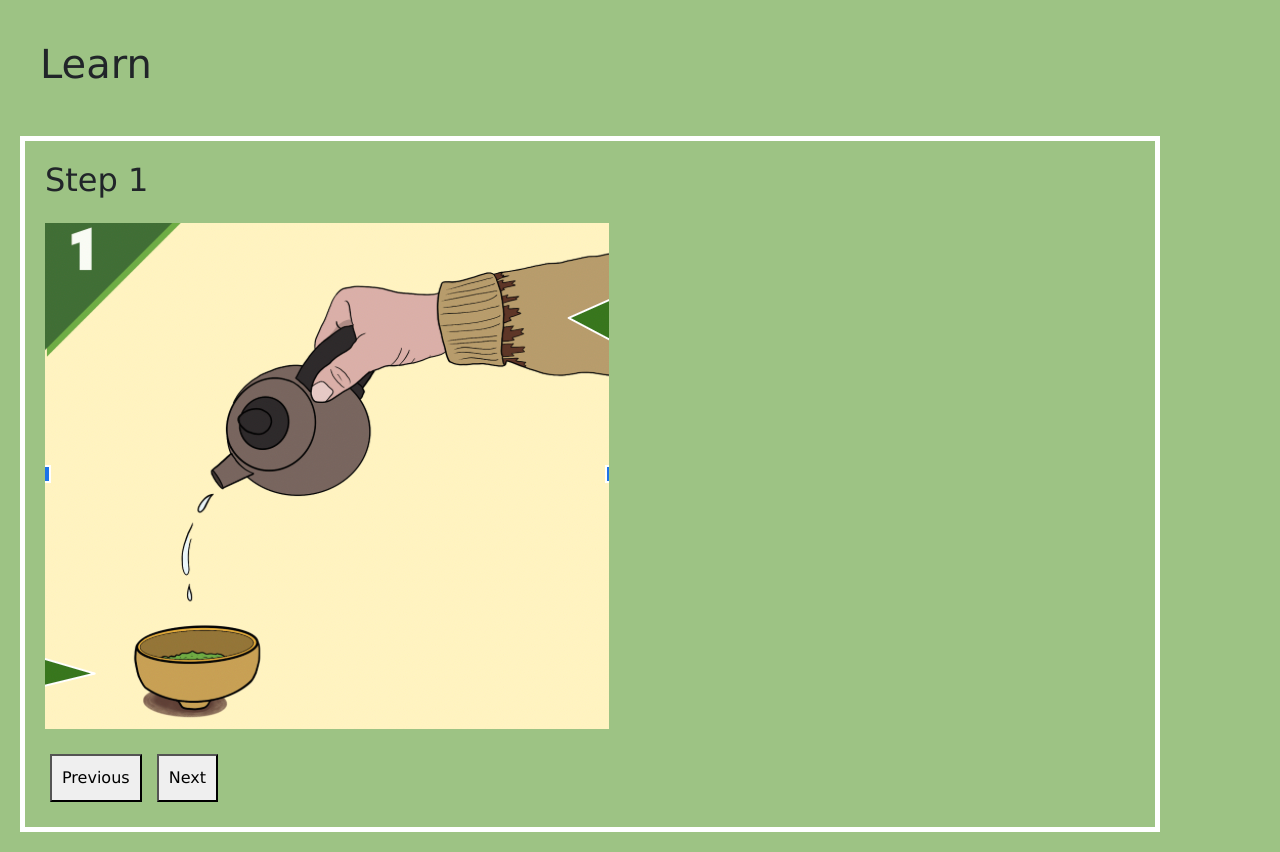
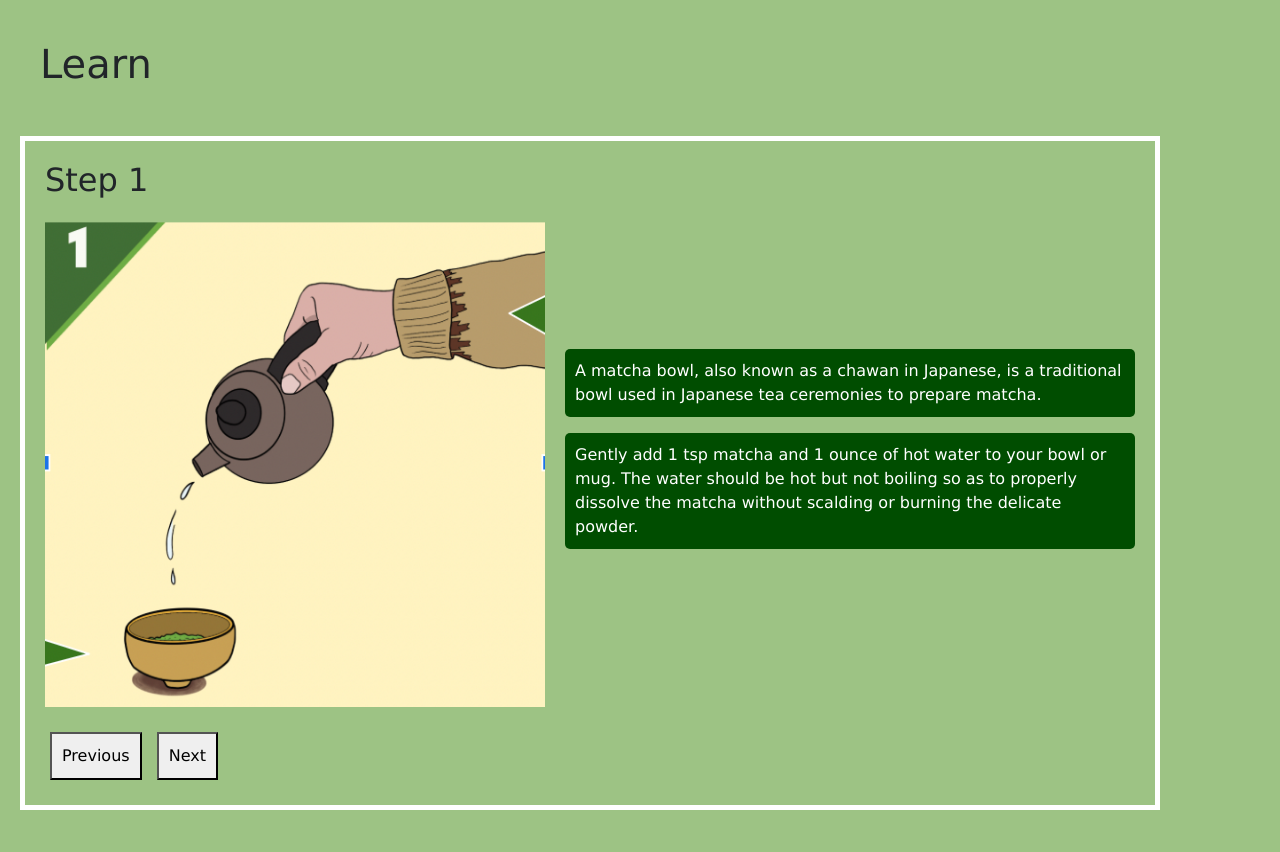
Before and after one commit to UI-Design-2024/matcha-latte, a Flask app: page /learn in a window 1280 px wide. Shown: the part 56-908 px from the top of the page. After the commit the page ends 866 px from the top, so only its background shows below. Run offline with Flask 3, Linux system fonts and the light colour scheme; some libraries are stand-ins or nearby versions.

Commit message:
Implement learning page

```diff
--- a/static/main.css
+++ b/static/main.css
@@ -23,3 +23,20 @@ button {
 	padding: 10px;
 	margin: 5px;
 }
+.learn_img {
+    display: flex;
+    align-items: center;
+}
+.learn_img img {
+    width: 500px;
+    height: 500px;
+}
+.step_info {
+    margin-left: 20px;
+}
+.learn_text{
+	background-color: #004d00; /* This is a dark green color, you can adjust it as needed */
+    color: white;
+    padding: 10px;
+    border-radius: 5px; /* Optional: for rounded corners */
+}
--- a/templates/learn.html
+++ b/templates/learn.html
@@ -13,33 +13,64 @@
 	<div class="container">
 		<div id="step1" class="step active">
 			<h2>Step 1</h2>
-			<div class = "learn_img">
-				<img src="../images/step1.jpeg">
+			<div class="learn_img">
+				<img src="{{ url_for('static', filename='step1.png') }}" alt="Step 1">
+				<div class="step_info">
+					<p class = "learn_text">
+						A matcha bowl, also known as a chawan in Japanese, is a traditional bowl used in Japanese tea ceremonies to prepare matcha.
+					</p>
+					<p class = "learn_text">
+						Gently add 1 tsp matcha and 1 ounce of hot water to your bowl or mug. The water should be hot but not boiling so as to properly dissolve the matcha without scalding or burning the delicate powder.
+					</p>
+				</div>
 			</div>
 		</div>
 		<div id="step2" class="step">
 			<h2>Step 2</h2>
-			<p>
-				Content for page 2
-			</p>
+			<div class = "learn_img">
+				<img src="{{ url_for('static', filename='step2.png') }}" alt="Step 2">
+				<div class="step_info">
+					<p class = "learn_text">
+						A chasen is a traditional bamboo whisk used in Japanese tea ceremonies to prepare matcha.
+					</p>
+					<p class = "learn_text">
+						Use your chasen to remove clumps by whisking in a zigzag motion. This creates a "thick tea" called Koicha, which is typically enjoyed in a tea ceremony.
+					</p>
+				</div>
+			</div>
 		</div>
 		<div id="step3" class="step">
 			<h2>Step 3</h2>
-			<p>
-				Content for page 3
-			</p>
+			<div class = "learn_img">
+				<img src="{{ url_for('static', filename='step3.png') }}" alt="Step 3">
+				<div class = "step_info">
+					<p class = "learn_text">
+						Add the remaining water, plus any sweeteners or add-ins, and whisk in an M-shaped motion until it's nice frothy.
+					</p>
+				</div>
+			</div>
 		</div>
 		<div id="step4" class="step">
 			<h2>Step 4</h2>
-			<p>
-				Content for page 4
-			</p>
+			<div class = "learn_img">
+				<img src="{{ url_for('static', filename='step4.png') }}" alt="Step 4">
+				<div class = "step_info">
+					<p class = "learn_text">
+						Now heat your milk or milk alternative to your preferred temperature. You may also use ice and cold milk to create an iced matcha.
+					</p>
+				</div>
+			</div>
 		</div>
 		<div id="step5" class="step">
 			<h2>Step 5</h2>
-			<p>
-				Enjoy your matcha latte!
-			</p>
+			<div class = "learn_img">
+				<img src="{{ url_for('static', filename='step5.png') }}" alt="Step 5">
+				<div class = "step_info">
+					<p class = "learn_text">
+						You can also use a milk frother to create latte art!
+					</p>
+				</div>
+			</div>
 		</div>
         <div class="nav-buttons">
             <button onclick="navigate(-1)">Previous</button>
```
Also changed, not shown: static/step1.png (renamed from images/step1.jpeg), static/step2.png (renamed from images/step2.png), static/step3.png (renamed from images/step3.png), static/step4.png (renamed from images/step4.png), static/step5.png (renamed from images/step5.png).
